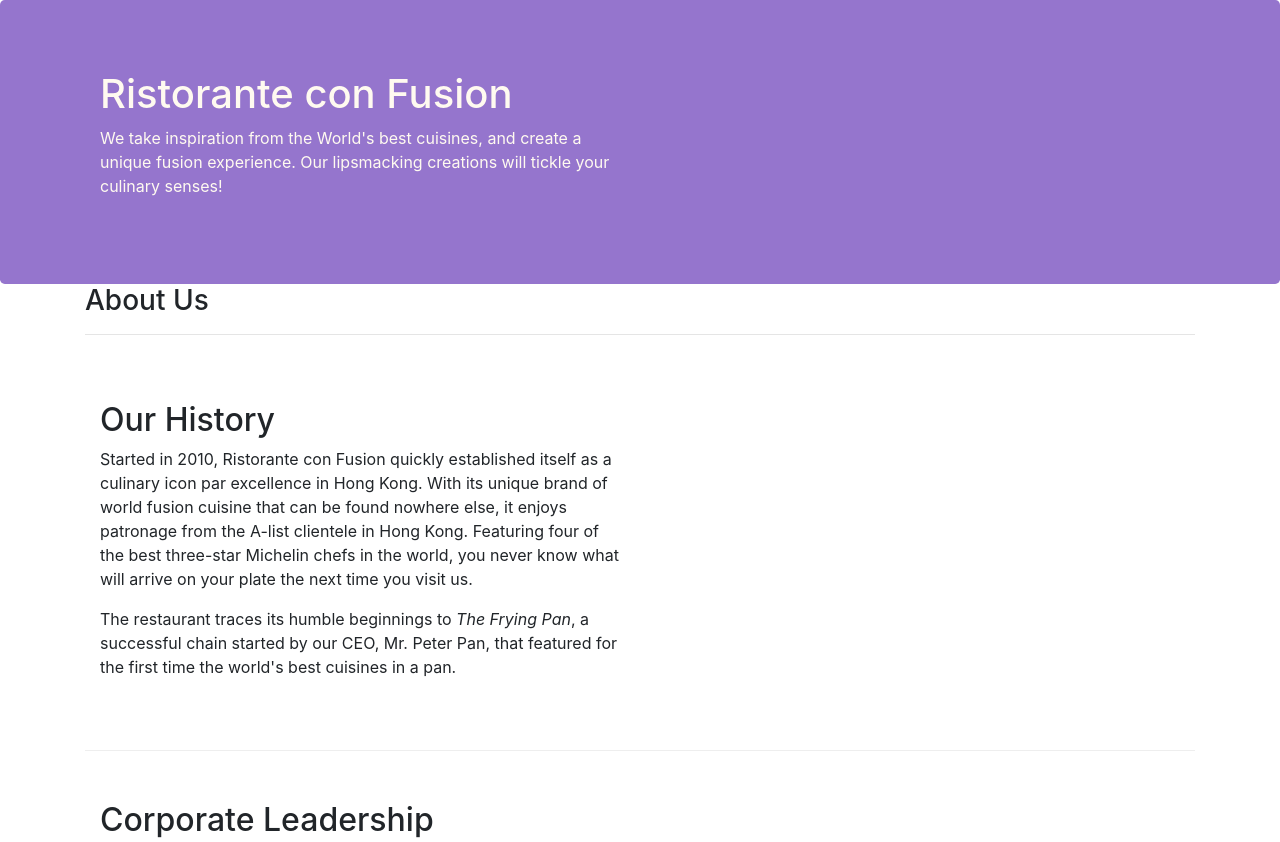
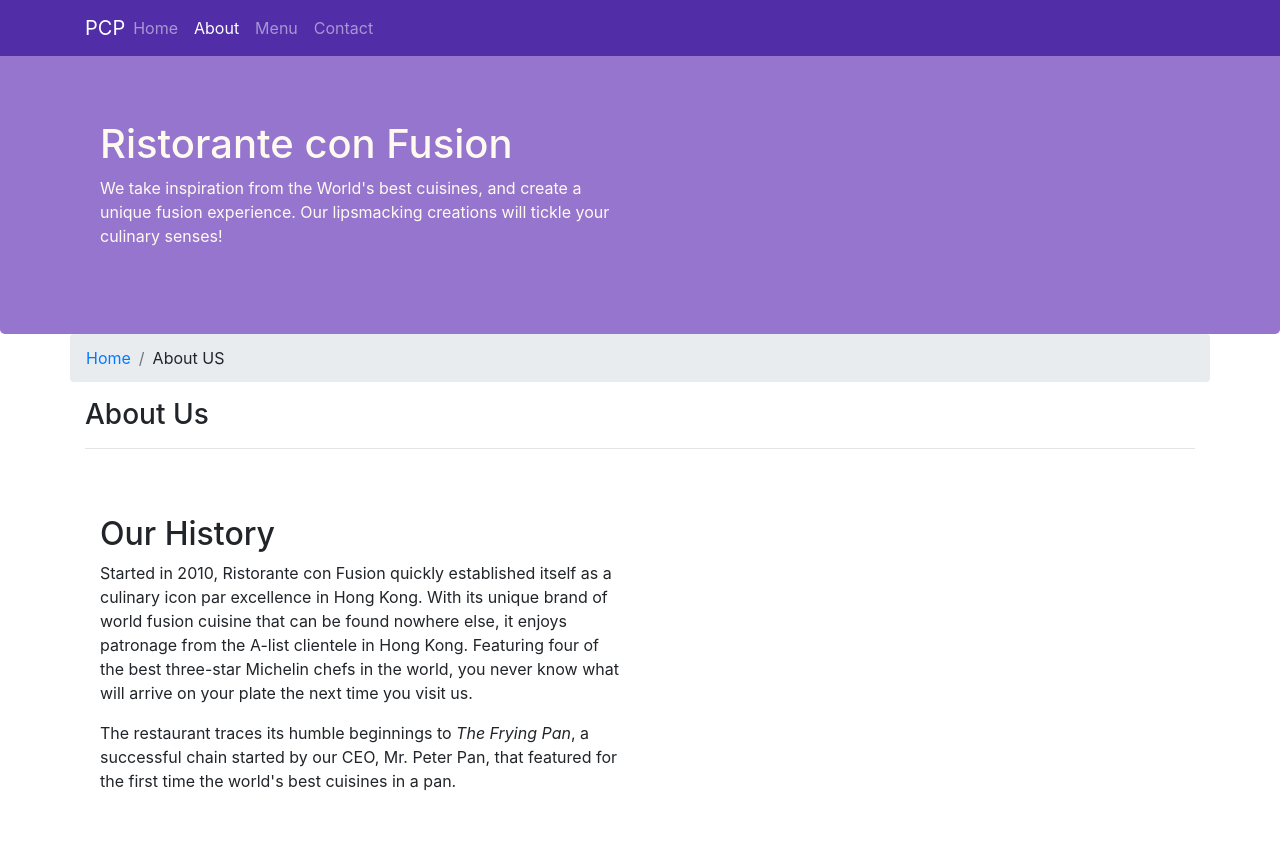
Before and after one commit to vinodbistvb/bootstrap4Trials, a website: page aboutus.html in a window 1280 px wide. Shown: the top 842 px of the page. Drawn offline with nearby package versions, Linux system fonts and the light colour scheme.

Commit message:
navbar and breadcrumb

```diff
--- a/aboutus.html
+++ b/aboutus.html
@@ -14,6 +14,23 @@
 </head>
 
 <body>
+    <nav class="navbar navbar-dark navbar-expand-sm fixed-top">
+        <div class="container">
+            <button class="navbar-toggler" typr ="button" data-toggle="collapse" data-target="#Navbar">
+                <span class="navbar-toggler-icon"></span>
+            </button>
+            <a class="navbar-brand mr-auto" href="./index.html">PCP</a>
+            <div class="collapse navbar-collapse" id="Navbar">
+                <ul class="navbar-nav mr-auto">
+                    <li class="nav-itema"><a class="nav-link" href="./index.html">Home</a></li>
+                    <li class="nav-item active"><a class="nav-link" href="./aboutus.html">About</a></li>
+                    <li class="nav-item"><a class="nav-link" href="#">Menu</a></li>
+                    <li class="nav-item"><a class="nav-link" href="#">Contact</a></li>
+                </ul>
+        </div>
+        </div>
+    </nav>
+
 
     <header class="jumbotron">
         <div class="container">
@@ -31,6 +48,10 @@
 
     <div class= "container">
         <div class="row">
+            <ol class="col-12 breadcrumb">
+                <li class="breadcrumb-item"><a href="./index.html">Home</a></li>
+                <li class="breadcrumb-item "><a>About US</a></li>
+            </ol>
             <div class="col-12">
                 <h3>About Us</h3>
                 <hr>
@@ -91,8 +112,8 @@
                 <div class="col-4 offset-1 col-sm-2">
                     <h5>Links</h5>
                     <ul class="list-unstyled">
-                        <li><a href="#">Home</a></li>
-                        <li><a href="#">About</a></li>
+                        <li><a href="./index.html">Home</a></li>
+                        <li><a href="./aboutus.html">About</a></li>
                         <li><a href="#">Menu</a></li>
                         <li><a href="#">Contact</a></li>
                     </ul>
--- a/css/style.css
+++ b/css/style.css
@@ -29,3 +29,12 @@ color: floralwhite;
     margin: 0px;
     color: #0f0f0f;
 }
+
+body{
+    padding: 50px 0px 0px 0px;
+    z-index: 0;
+}
+
+.navbar-dark{
+    background-color: #512DA8;
+}
```
Also changed, not shown: index.html (+21 -2 lines).
